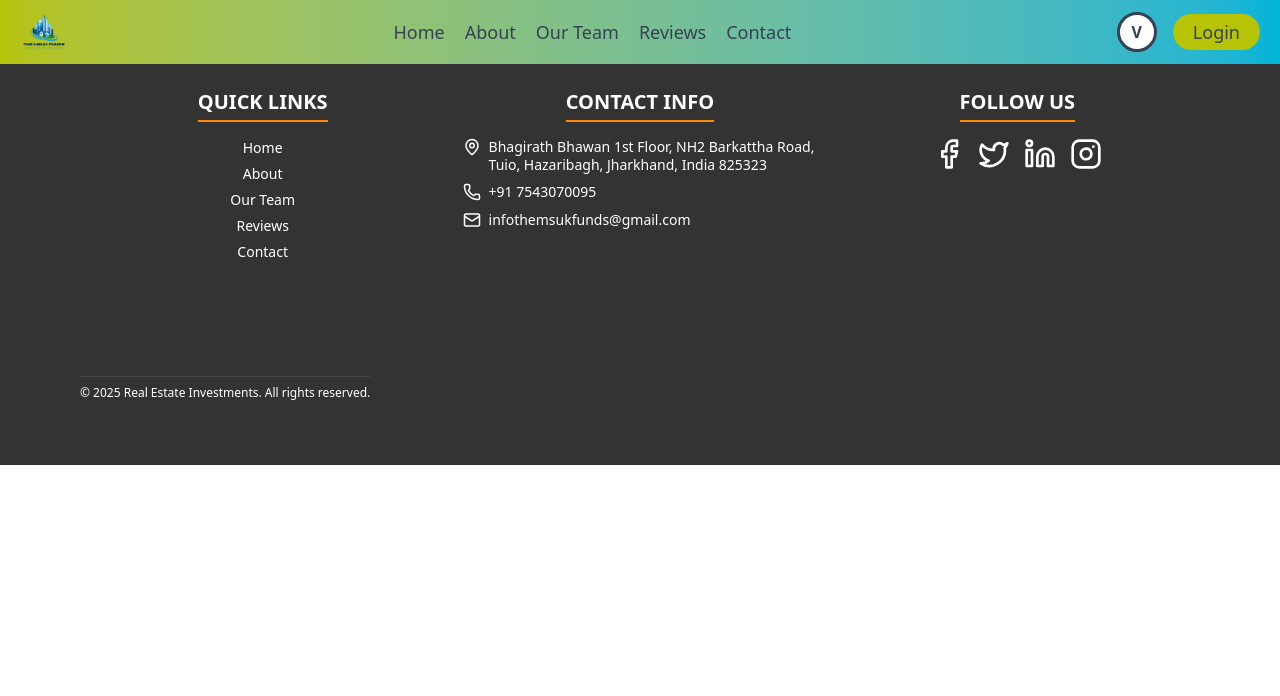
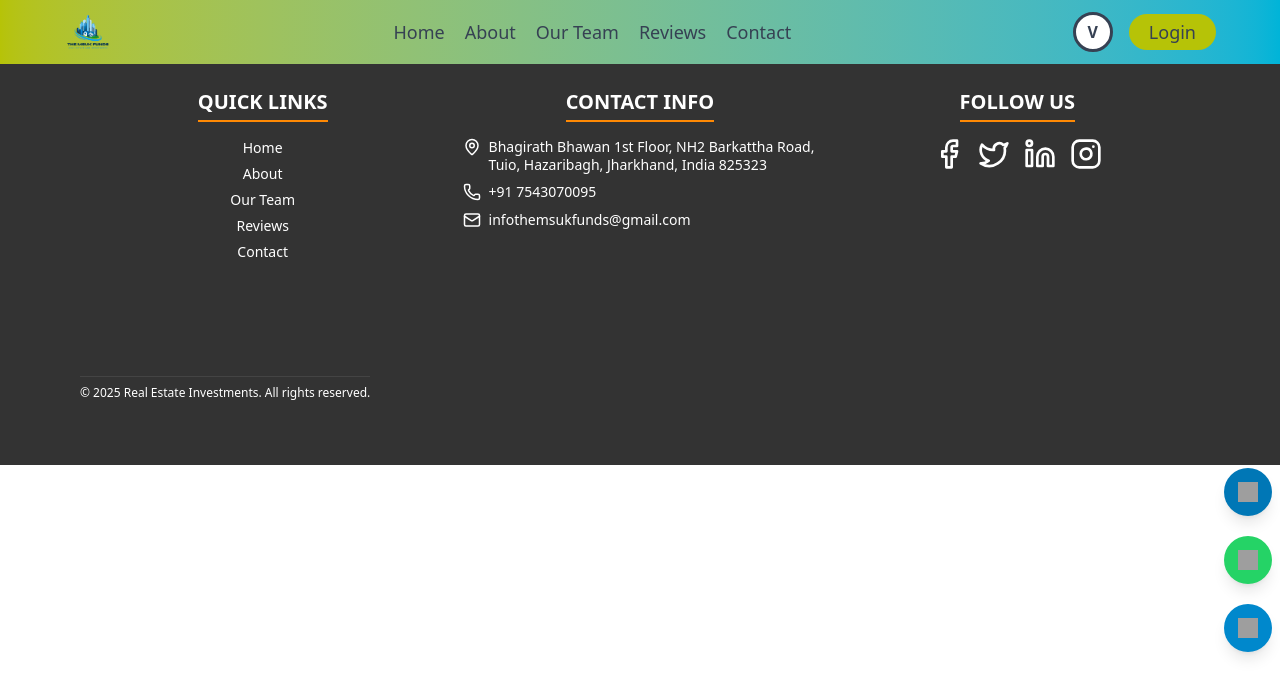
Before and after one commit to vinaysuman2629/suman, a React (Vite) app in the folder client/: page / in a window 1280 px wide. Shown: the top 696 px of the page. Built offline with nearby package versions, Linux system fonts and the light colour scheme; grey boxes are pictures that could not be loaded.

Commit message:
Add authentication page and sidebar component; update routing and navbar for login functionality

```diff
--- a/client/src/App.jsx
+++ b/client/src/App.jsx
@@ -1,25 +1,32 @@
 import React from 'react'
 import Navbar from './components/Navbar'
 import Footer from './components/Footer'
-import { Route, Routes } from 'react-router-dom'
+import { Route, Routes, useLocation } from 'react-router-dom'
 import Home from './pages/Home'
 import About from './pages/About'
 import Team from './pages/Team'
 import Review from './pages/Review'
 import Contact from './pages/Contact'
+import Auth from './pages/Auth'
+import Sidebar from './components/Sidebar'
 
 const App = () => {
+  const location = useLocation();
+  const hideNavFooter = ['/login'];
+  const containerClasses = hideNavFooter.includes(location.pathname) ? '' : 'px-4 sm:px-[5vw] md:px-[7vw] lg:px-[9vw]';
   return (
     <div>
-      <Navbar/>
+      {!hideNavFooter.includes(location.pathname) && <Navbar />}
+      {!hideNavFooter.includes(location.pathname) && <Sidebar />}
       <Routes>
-        <Route path='/' element={<Home/>}/>
-        <Route path='/about' element={<About/>}/>
-        <Route path='/team' element={<Team/>}/>
-        <Route path='/review' element={<Review/>}/>
-        <Route path='/contact' element={<Contact/>}/>
+        <Route path='/login' element={<Auth />} />
+        <Route path='/' element={<Home />} />
+        <Route path='/about' element={<About />} />
+        <Route path='/team' element={<Team />} />
+        <Route path='/review' element={<Review />} />
+        <Route path='/contact' element={<Contact />} />
       </Routes>
-      <Footer/>
+      {!hideNavFooter.includes(location.pathname) && <Footer />}
     </div>
   )
 }
--- a/client/src/components/Navbar.jsx
+++ b/client/src/components/Navbar.jsx
@@ -7,10 +7,10 @@ const Navbar = () => {
     const [showMenu, setShowMenu] = useState(false);
     return (
         <header className='fixed z-20 top-0 bg-gradient-to-r from-[#b6c307] to-[#00b4d8] text-gray-700'>
-            <div className='flex items-center justify-between h-16 w-screen p-1 md:px-5'>
-                <div className='flex items-center justify-center'>
+            <div className='flex items-center justify-between h-16 w-screen p-1 px-3 md:px-16'>
+                <Link to={'/'} className='flex items-center justify-center'>
                     <img src={assets.logo} alt="logo" className='size-12 rounded' />
-                </div>
+                </Link>
                 <div className='hidden md:block'>
                     <nav className='flex space-x-5 text-lg font-medium'>
                         <Link to={'/'} className='cursor-pointer'>Home</Link>
@@ -22,7 +22,7 @@ const Navbar = () => {
                 </div>
                 <div className='flex items-center gap-4'>
                     <div className='border-3 border-gray-700 bg-white size-10 rounded-full flex items-center justify-center font-bold cursor-pointer'>V</div>
-                    <button className='bg-[#b6c307] py-1 px-5 text-lg font-medium text-gray-700 rounded-full'><Link>Login</Link></button>
+                    <button className='bg-[#b6c307] py-1 px-5 text-lg font-medium text-gray-700 rounded-full'><Link to={'/login'}>Login</Link></button>
                     <div onClick={() => setShowMenu((showMenu) ? false : true)} className='md:hidden cursor-pointer'>
                         <Menu color='#364153' size={40} />
                     </div>
--- /dev/null
+++ b/client/src/components/Sidebar.jsx
@@ -0,0 +1,54 @@
+import React from 'react'
+
+const Sidebar = () => {
+    return (
+        <div className="fixed right-2 top-[70%] -translate-y-1/2 flex flex-col gap-5 z-[1000]">
+            {/* Phone Icon */}
+            <a
+                href="tel:+1234567890"
+                target="_blank"
+                rel="noopener noreferrer"
+                className="flex items-center justify-center w-16 h-16 rounded-full bg-[#0077b6] shadow-lg transition-transform duration-300 hover:scale-110 hover:bg-[#005f8b] hover:shadow-xl md:w-12 md:h-12 sm:w-10 sm:h-10"
+                title="Call"
+            >
+                <img
+                    src="https://img.icons8.com/ios-filled/50/FFFFFF/phone.png"
+                    alt="Phone"
+                    className="w-1/2 h-1/2 md:w-[40%] md:h-[40%] sm:w-[30%] sm:h-[30%]"
+                />
+            </a>
+
+            {/* WhatsApp Icon */}
+            <a
+                href="https://wa.me/1234567890"
+                target="_blank"
+                rel="noopener noreferrer"
+                className="flex items-center justify-center w-16 h-16 rounded-full bg-[#25d366] shadow-lg transition-transform duration-300 hover:scale-110 hover:bg-[#1cb555] hover:shadow-xl md:w-12 md:h-12 sm:w-10 sm:h-10"
+                title="WhatsApp"
+            >
+                <img
+                    src="https://img.icons8.com/ios-filled/50/FFFFFF/whatsapp.png"
+                    alt="WhatsApp"
+                    className="w-1/2 h-1/2 md:w-[40%] md:h-[40%] sm:w-[30%] sm:h-[30%]"
+                />
+            </a>
+
+            {/* Telegram Icon */}
+            <a
+                href="https://t.me/username"
+                target="_blank"
+                rel="noopener noreferrer"
+                className="flex items-center justify-center w-16 h-16 rounded-full bg-[#0088cc] shadow-lg transition-transform duration-300 hover:scale-110 hover:bg-[#006f9f] hover:shadow-xl md:w-12 md:h-12 sm:w-10 sm:h-10"
+                title="Telegram"
+            >
+                <img
+                    src="https://img.icons8.com/ios-filled/50/FFFFFF/telegram-app.png"
+                    alt="Telegram"
+                    className="w-1/2 h-1/2 md:w-[40%] md:h-[40%] sm:w-[30%] sm:h-[30%]"
+                />
+            </a>
+        </div>
+    )
+}
+
+export default Sidebar
--- /dev/null
+++ b/client/src/pages/Auth.jsx
@@ -0,0 +1,52 @@
+import { useState } from "react";
+
+const Auth = () => {
+    const [isLogin, setIsLogin] = useState(true);
+
+    const toggleForm = () => {
+        setIsLogin(!isLogin);
+    };
+
+    return (
+        <div className="flex justify-center items-center min-h-screen bg-gray-100">
+            <div className="bg-white p-8 rounded-lg shadow-lg w-full max-w-md">
+                <h1 className="text-2xl font-bold text-center text-blue-600 mb-6">
+                    {isLogin ? "Login" : "Register"}
+                </h1>
+                <form>
+                    {!isLogin && (
+                        <div className="mb-4">
+                            <label className="block font-medium text-gray-700">Full Name</label>
+                            <input type="text" className="w-full p-2 border rounded-lg focus:outline-none focus:ring-2 focus:ring-blue-500" placeholder="Enter your full name" required />
+                        </div>
+                    )}
+                    <div className="mb-4">
+                        <label className="block font-medium text-gray-700">Email</label>
+                        <input type="email" className="w-full p-2 border rounded-lg focus:outline-none focus:ring-2 focus:ring-blue-500" placeholder="Enter your email" required />
+                    </div>
+                    {!isLogin && (
+                        <div className="mb-4">
+                            <label className="block font-medium text-gray-700">Phone Number</label>
+                            <input type="text" className="w-full p-2 border rounded-lg focus:outline-none focus:ring-2 focus:ring-blue-500" placeholder="Enter your phone number" required />
+                        </div>
+                    )}
+                    <div className="mb-4">
+                        <label className="block font-medium text-gray-700">Password</label>
+                        <input type="password" className="w-full p-2 border rounded-lg focus:outline-none focus:ring-2 focus:ring-blue-500" placeholder="Enter your password" required />
+                    </div>
+                    <button type="submit" className="w-full bg-yellow-500 hover:bg-yellow-600 text-white font-bold py-2 px-4 rounded-lg transition" >
+                        {isLogin ? "Login" : "Register"}
+                    </button>
+                </form>
+                <p className="text-center mt-4 text-sm">
+                    {isLogin ? "Don't have an account?" : "Already have an account?"}
+                    <button className="text-yellow-600 font-bold ml-1" onClick={toggleForm} >
+                        {isLogin ? "Register Here" : "Login Here"}
+                    </button>
+                </p>
+            </div>
+        </div>
+    );
+};
+
+export default Auth;
```
